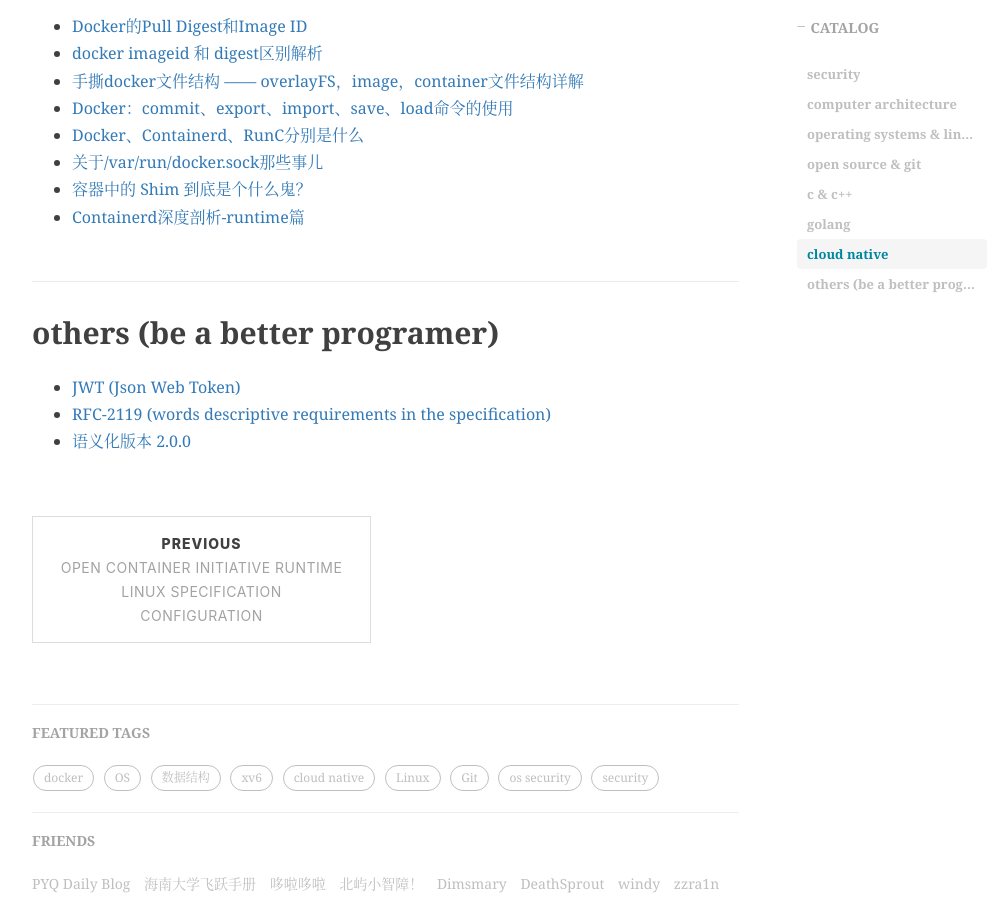
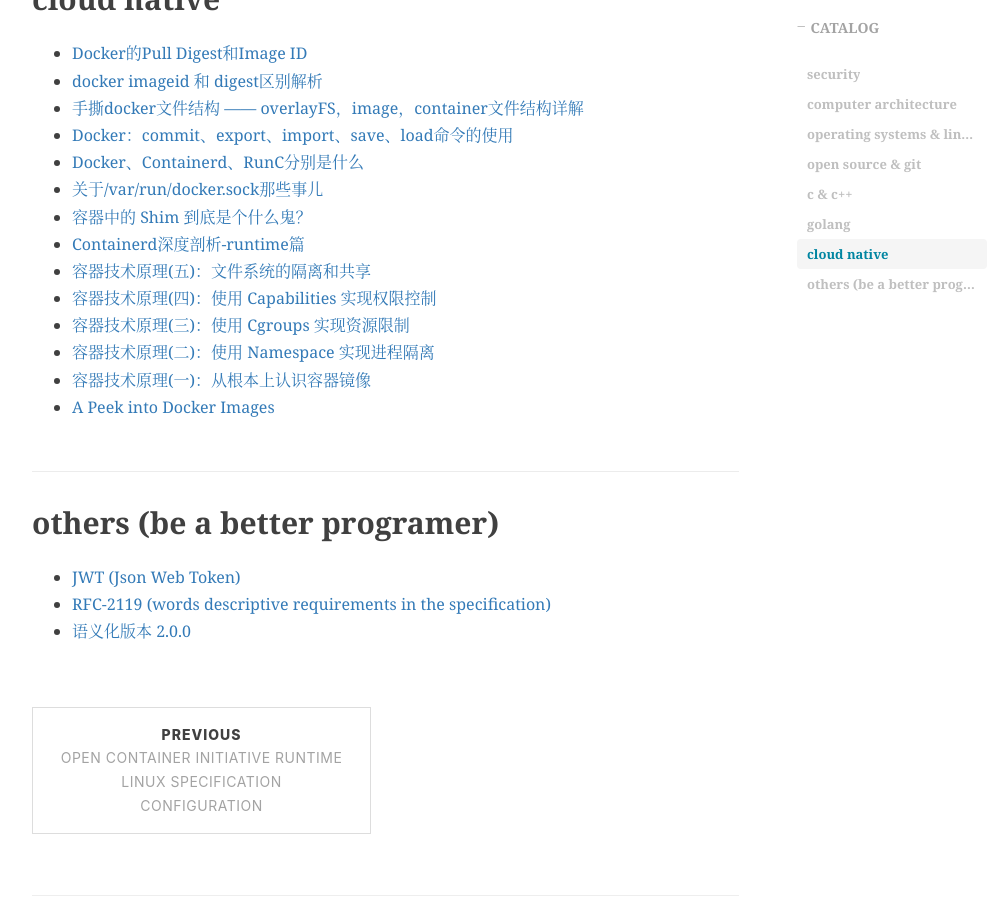
Before and after one commit to peng-yq/peng-yq.github.io, a Jekyll site: the page built from _posts/2100-10-04-good-blog-collection.md, in a window 1280 px wide and 900 px high, scrolled down 2778 px. Shown: the whole window, without its empty margins (233-1238 px from the left). Built offline with Jekyll 4.4.1, drawn with Linux system fonts in a browser that asks for light colours; nearby versions of some CDN libraries; formulas are drawn with MathJax 3; comment, search, counter and statistics services are not loaded.

Commit message:
docs: update 2100-10-04-good-blog-collection.md

```diff
--- a/_posts/2100-10-04-good-blog-collection.md
+++ b/_posts/2100-10-04-good-blog-collection.md
@@ -80,6 +81,12 @@
 - [关于/var/run/docker.sock那些事儿](https://blog.csdn.net/qq_42997214/article/details/122990008)
 - [容器中的 Shim 到底是个什么鬼？](https://cloud.tencent.com/developer/article/1948155)
 - [Containerd深度剖析-runtime篇](https://cloud.tencent.com/developer/article/2154031)
+- [容器技术原理(五)：文件系统的隔离和共享](https://waynerv.com/posts/container-fundamentals-filesystem-isolation-and-sharing/)
+- [容器技术原理(四)：使用 Capabilities 实现权限控制](https://waynerv.com/posts/container-fundamentals-permission-control-using-capabilities/)
+- [容器技术原理(三)：使用 Cgroups 实现资源限制](https://waynerv.com/posts/container-fundamentals-resource-limitation-using-cgroups/)
+- [容器技术原理(二)：使用 Namespace 实现进程隔离](https://waynerv.com/posts/container-fundamentals-process-isolation-using-namespace/)
+- [容器技术原理(一)：从根本上认识容器镜像](https://waynerv.com/posts/container-fundamentals-learn-container-with-oci-spec/)
+- [A Peek into Docker Images](https://medium.com/tenable-techblog/a-peek-into-docker-images-b4d6b2362eb)
 
 ## others (be a better programer)
 
```
Also changed, not shown: other parts of _posts/2100-10-04-good-blog-collection.md (+1 -0 lines).
